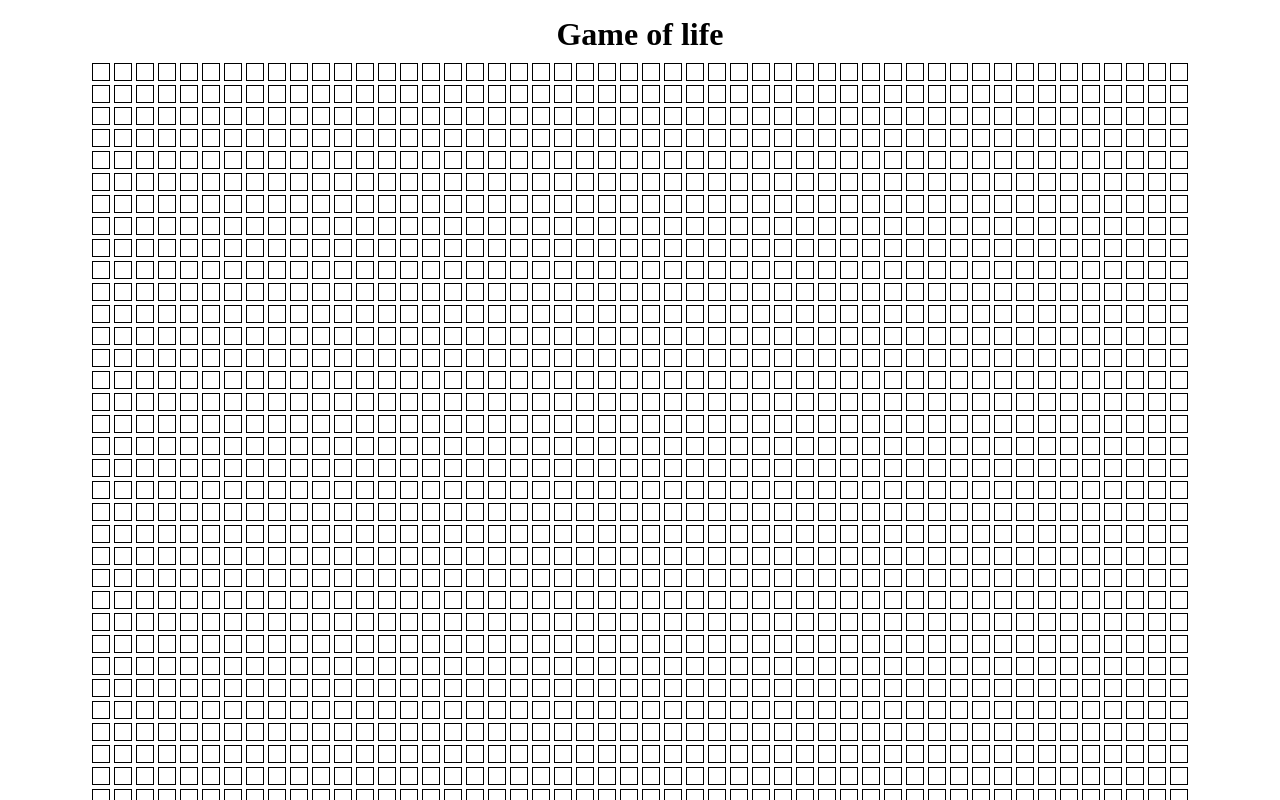
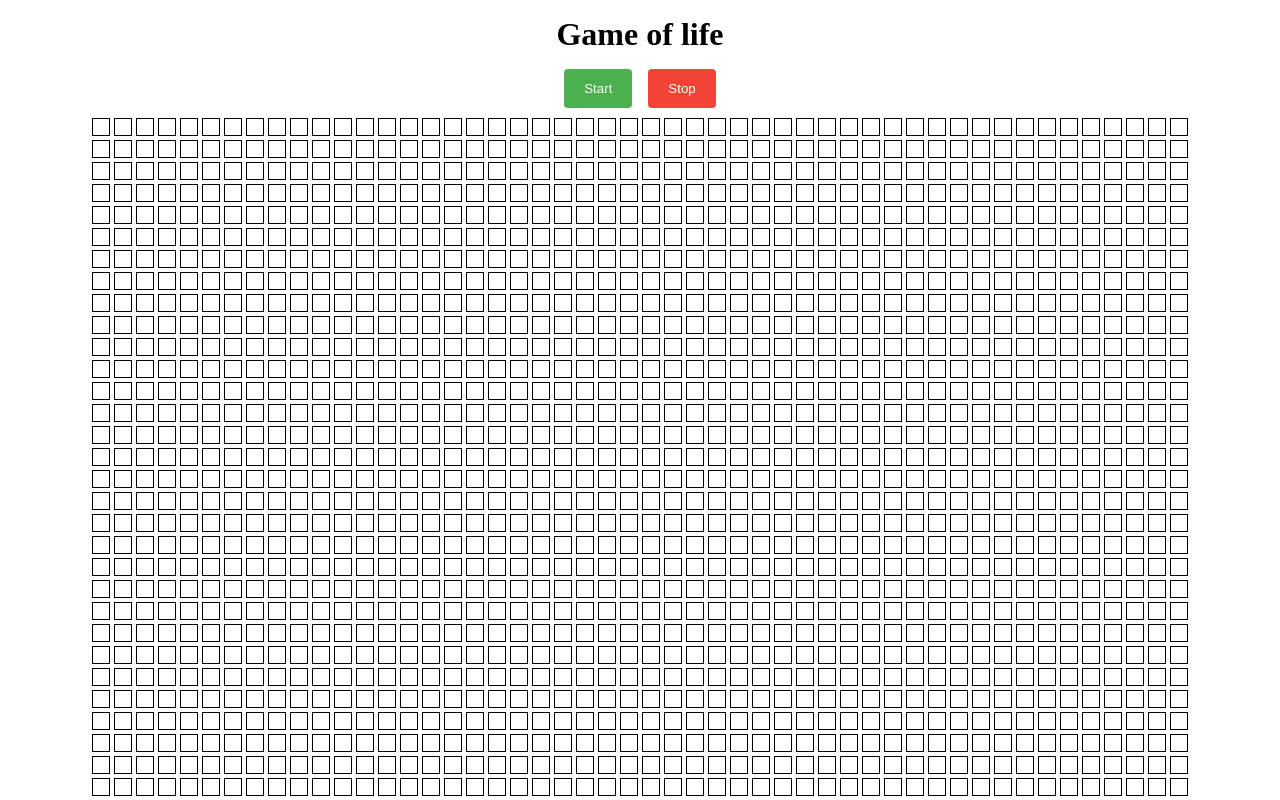
Before and after one commit to MarcinParda/game-of-life, a React (Create React App) app: page / in a window 1280 px wide. Shown: the top 800 px of the page. Built offline with nearby package versions, Linux system fonts and the light colour scheme.

Commit message:
added stop start buttons

```diff
--- a/src/components/GameGrid/GameGrid.css
+++ b/src/components/GameGrid/GameGrid.css
@@ -22,3 +22,23 @@
   border: 1px solid #000;
   margin: 0.125rem;
 }
+
+.btn-primary {
+  background-color: #4caf50;
+  color: white;
+  padding: 12px 20px;
+  border: none;
+  border-radius: 4px;
+  cursor: pointer;
+  margin: 0.5rem;
+}
+
+.btn-danger {
+  background-color: #f44336;
+  color: white;
+  padding: 12px 20px;
+  border: none;
+  border-radius: 4px;
+  cursor: pointer;
+  margin: 0.5rem;
+}
--- a/src/components/GameGrid/GameGrid.tsx
+++ b/src/components/GameGrid/GameGrid.tsx
@@ -65,16 +65,38 @@ const generateNewCells = (cells: boolean[][]): boolean[][] => {
 
 const GameGrid = () => {
   const [cells, setCells] = useState<boolean[][]>(initialCells);
+  const [isStarted, setIsStarted] = useState(false);
 
   useEffect(() => {
+    if (!isStarted) {
+      return;
+    }
     const interval = setInterval(() => {
       setCells((prevCells) => generateNewCells(prevCells));
     }, 100);
     return () => clearInterval(interval);
-  }, []);
+  }, [isStarted]);
 
   return (
     <div className="grid-container">
+      <div className="row">
+        <button
+          className="btn-primary"
+          onClick={() => {
+            setIsStarted(true);
+          }}
+        >
+          Start
+        </button>
+        <button
+          className="btn-danger"
+          onClick={() => {
+            setIsStarted(false);
+          }}
+        >
+          Stop
+        </button>
+      </div>
       {cells.map((row, index) => (
         <div className="row" key={index}>
           {row.map((cell, index) => (
```
